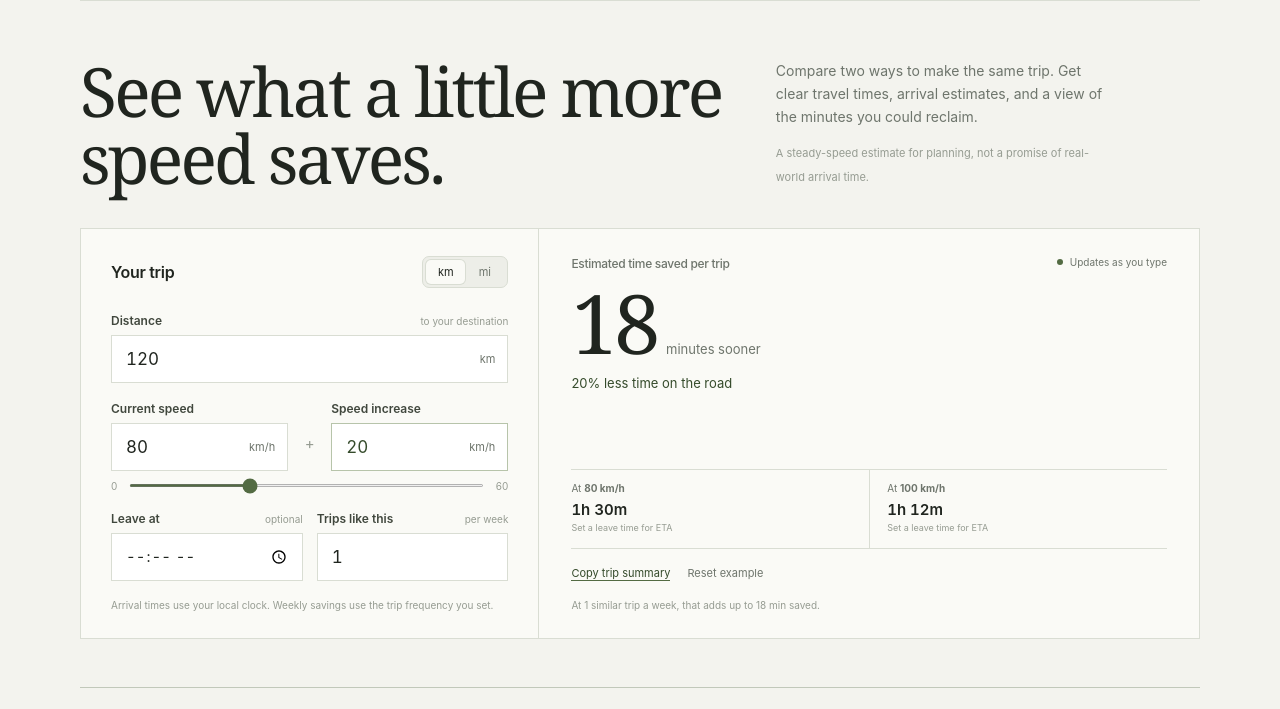
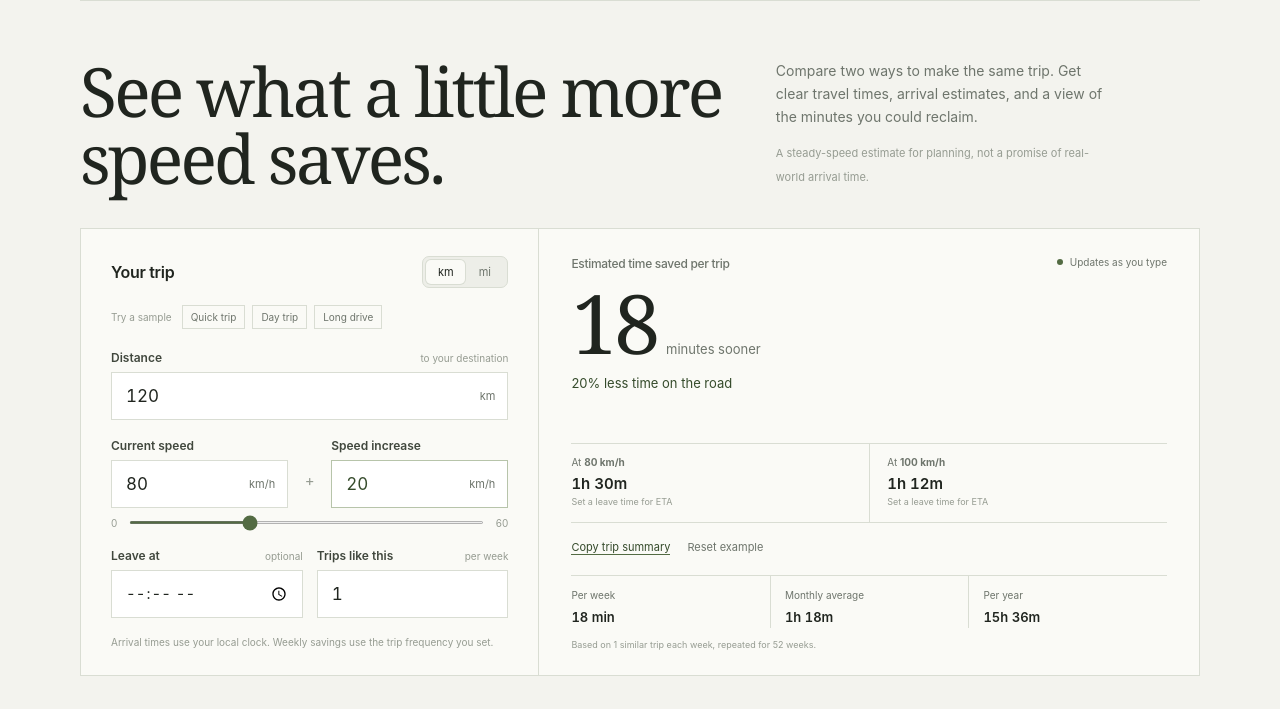
Before and after one commit to sarang-cmd/speed-comparison, a plain HTML site: page index.html in a window 1280 px wide. Shown: the part 75-784 px from the top of the page. Drawn offline with Linux system fonts and the light colour scheme.

Commit message:
Add scenario presets and long-term savings view
Co-authored-by: arena-agent <297053741+arena-agent@users.noreply.github.com>

```diff
--- a/index.html
+++ b/index.html
@@ -47,6 +47,10 @@
     .controls { padding: 27px 30px 25px; border-right: 1px solid var(--line); }
     .section-head { display: flex; justify-content: space-between; align-items: center; gap: 16px; margin-bottom: 25px; }
     .section-head h2, .result-head, .visual-head h2, .profile-head h2 { margin: 0; font-size: 16px; font-weight: 620; letter-spacing: -.3px; }
+    .samples { display: flex; align-items: center; flex-wrap: wrap; gap: 7px; margin: -8px 0 21px; }
+    .samples-label { margin-right: 3px; color: var(--soft); font-size: 10px; }
+    .sample-button { padding: 5px 8px; border: 1px solid var(--line); background: transparent; color: var(--muted); font-size: 10px; cursor: pointer; }
+    .sample-button:hover { border-color: var(--accent); color: var(--accent-dark); }
     .unit-switch { display: inline-flex; padding: 3px; background: #edeee8; border: 1px solid var(--line); border-radius: 7px; }
     .unit-switch button { min-width: 39px; padding: 5px 8px; border: 0; border-radius: 5px; background: transparent; color: var(--muted); font-size: 11px; cursor: pointer; }
     .unit-switch button[aria-pressed="true"] { background: var(--surface); color: var(--ink); box-shadow: 0 0 0 1px var(--line); }
@@ -71,6 +75,12 @@
     .small-fields { display: grid; grid-template-columns: 1fr 1fr; gap: 14px; margin-top: 19px; }
     .small-fields .field { margin: 0; }
     .help-text { margin: 17px 0 0; color: var(--soft); font-size: 10px; line-height: 1.5; }
+    .forecast { display: grid; grid-template-columns: repeat(3, 1fr); margin-top: 20px; border-top: 1px solid var(--line); }
+    .forecast-item { padding: 13px 8px 2px 0; }
+    .forecast-item + .forecast-item { padding-left: 14px; border-left: 1px solid var(--line); }
+    .forecast-item span { display: block; margin-bottom: 5px; color: var(--muted); font-size: 10px; }
+    .forecast-item strong { font-size: 13px; font-weight: 600; font-variant-numeric: tabular-nums; }
+    .forecast-note { margin: 11px 0 0; color: var(--soft); font-size: 9px; }
     .estimate { padding: 27px 32px 25px; display: flex; flex-direction: column; justify-content: space-between; }
     .estimate-top { display: flex; align-items: start; justify-content: space-between; gap: 16px; }
     .result-head { color: var(--muted); font-size: 12px; font-weight: 500; }
@@ -203,6 +213,12 @@
             <button type="button" data-unit="mi" aria-pressed="false">mi</button>
           </div>
         </div>
+        <div class="samples" aria-label="Load a sample trip">
+          <span class="samples-label">Try a sample</span>
+          <button class="sample-button" type="button" data-sample="quick">Quick trip</button>
+          <button class="sample-button" type="button" data-sample="day">Day trip</button>
+          <button class="sample-button" type="button" data-sample="long">Long drive</button>
+        </div>
         <div class="field">
           <label class="field-label" for="distance"><span>Distance</span><small>to your destination</small></label>
           <div class="input-shell"><input id="distance" type="number" min="0.1" step="0.1" value="120" inputmode="decimal" /><span class="input-unit distance-unit">km</span></div>
@@ -248,7 +264,12 @@
             <button class="reset-button" id="reset-button" type="button">Reset example</button>
             <span class="action-status" id="action-status" role="status" aria-live="polite"></span>
           </div>
-          <p class="help-text" id="weekly-summary">At 1 similar trip a week, that adds up to 18 minutes saved.</p>
+          <div class="forecast" aria-label="Estimated time saved across repeated trips">
+            <div class="forecast-item"><span>Per week</span><strong id="weekly-time">18 min</strong></div>
+            <div class="forecast-item"><span>Monthly average</span><strong id="monthly-time">1h 18m</strong></div>
+            <div class="forecast-item"><span>Per year</span><strong id="yearly-time">15h 36m</strong></div>
+          </div>
+          <p class="forecast-note" id="forecast-note">Assumes the same trip frequency for 52 weeks.</p>
         </div>
       </div>
     </section>
@@ -416,7 +437,11 @@
         setText('saving-summary', valid ? `${Math.round(savedPercent)}% less time on the road` : 'Enter a distance and a speed above zero to compare.');
         setText('stat-minutes', valid ? `${savedRounded} min` : '—');
         setText('stat-percent', valid ? `${Math.round(savedPercent)}%` : '—');
-        setText('weekly-summary', valid ? `At ${trips} similar ${trips === 1 ? 'trip' : 'trips'} a week, that adds up to ${duration(savedMinutes * trips)} saved.` : 'Add a valid trip to see a weekly estimate.');
+        const weeklySaved = valid ? savedMinutes * trips : NaN;
+        setText('weekly-time', valid ? duration(weeklySaved) : '—');
+        setText('monthly-time', valid ? duration(weeklySaved * 52 / 12) : '—');
+        setText('yearly-time', valid ? duration(weeklySaved * 52) : '—');
+        setText('forecast-note', valid ? `Based on ${trips} similar ${trips === 1 ? 'trip' : 'trips'} each week, repeated for 52 weeks.` : 'Enter a valid trip to see longer-term estimates.');
         setText('route-difference', valid ? `${duration(savedMinutes)} earlier` : 'Add trip details');
 
         const baseArrival = toLocalTime(fields.departure.value, baseMinutes);
@@ -467,6 +492,20 @@
       fields.increase.addEventListener('input', () => { fields.range.value = String(Math.min(Number(fields.increase.value) || 0, Number(fields.range.max))); });
       fields.range.addEventListener('input', () => { fields.increase.value = fields.range.value; render(); });
       document.querySelectorAll('.unit-switch button').forEach((button) => button.addEventListener('click', () => setUnit(button.dataset.unit)));
+      const samples = {
+        quick: { distance: 24, speed: 40, increase: 10 },
+        day: { distance: 120, speed: 80, increase: 20 },
+        long: { distance: 360, speed: 100, increase: 20 }
+      };
+      document.querySelectorAll('[data-sample]').forEach((button) => button.addEventListener('click', () => {
+        const sample = samples[button.dataset.sample];
+        const factor = unit === 'mi' ? kmToMi : 1;
+        fields.distance.value = String(Math.round(sample.distance * factor * 10) / 10);
+        fields.speed.value = String(Math.round(sample.speed * factor * 10) / 10);
+        fields.increase.value = String(Math.round(sample.increase * factor * 10) / 10);
+        byId('action-status').textContent = `${button.textContent} loaded.`;
+        render();
+      }));
       byId('reset-button').addEventListener('click', () => {
         unit = 'km';
         fields.distance.value = '120'; fields.speed.value = '80'; fields.increase.value = '20';
```
Also changed, not shown: README.md.
